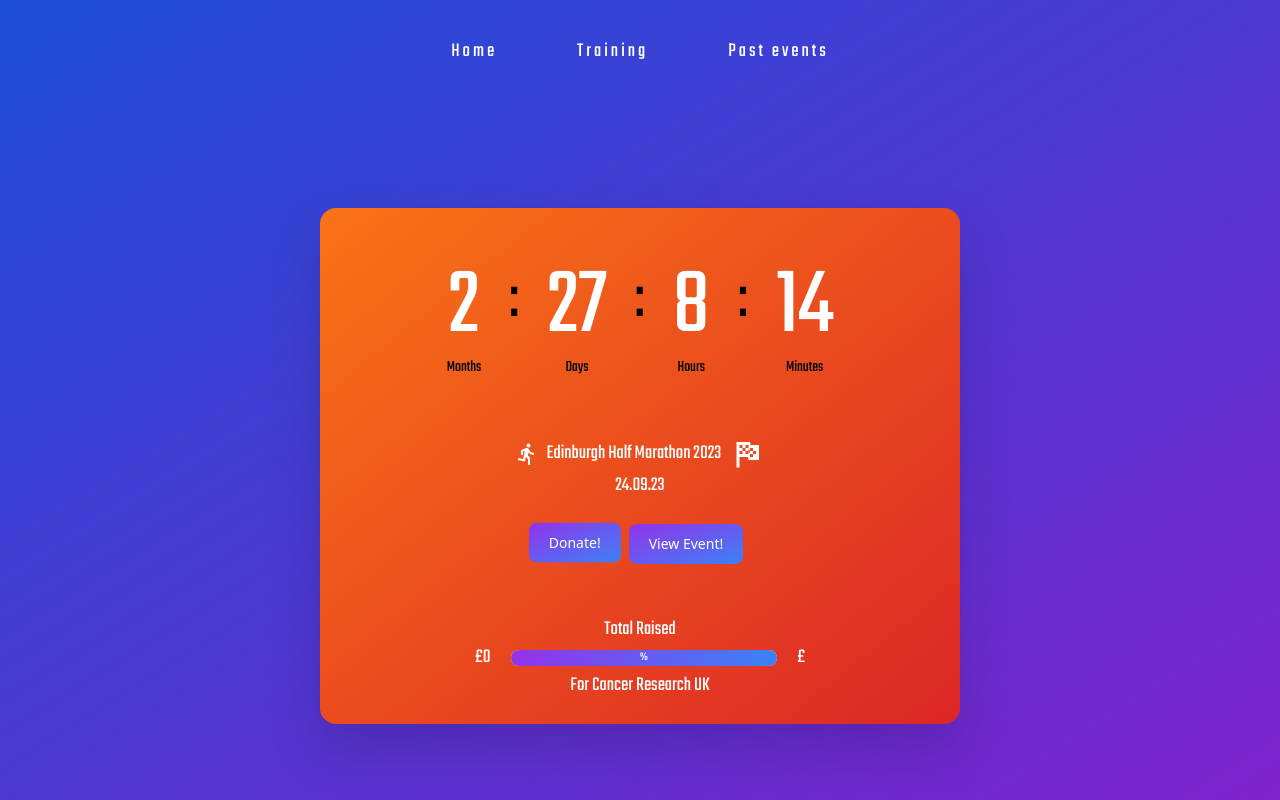
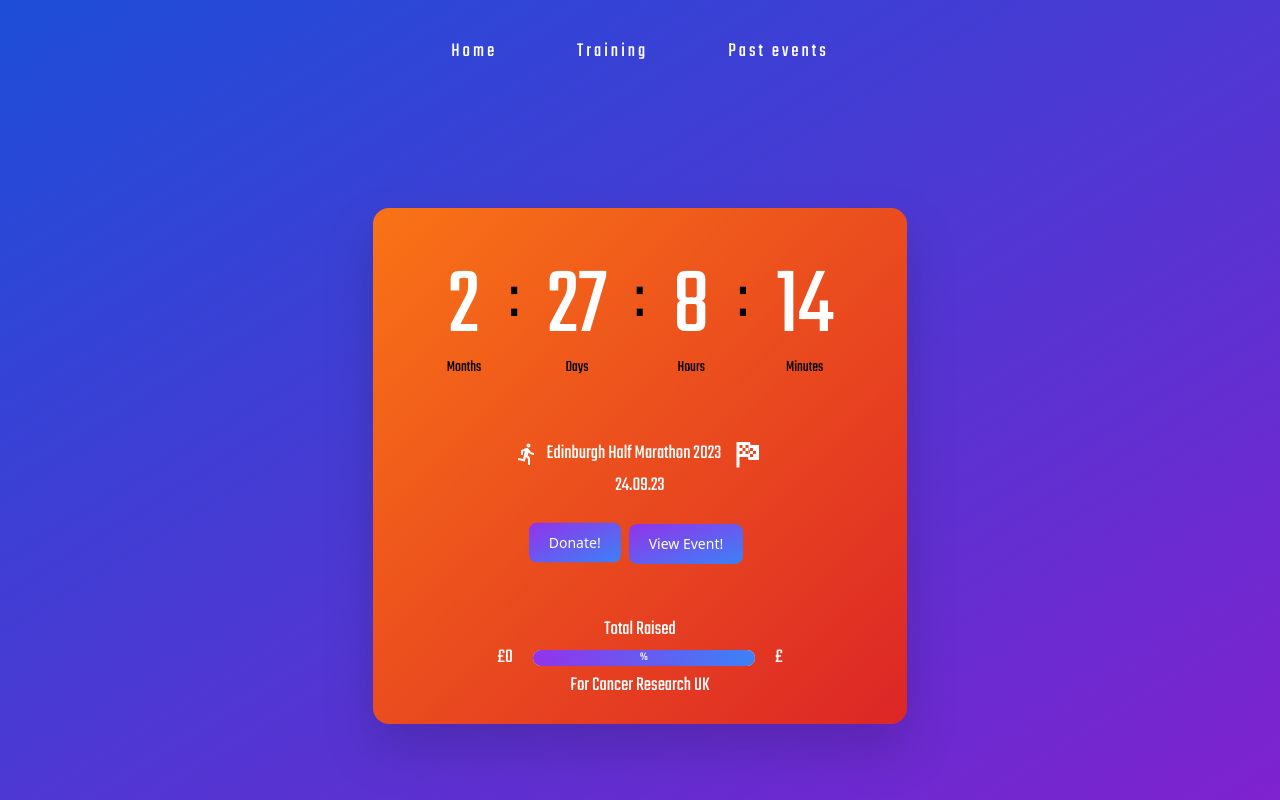
Before and after one commit to callumbuttery/marathon-tracker, a React (Vite) app: page / in a window 1280 px wide. Built offline with nearby package versions, Linux system fonts and the light colour scheme; no server answers.

Commit message:
Fix: update landing card size

```diff
--- a/src/pages/Landing.tsx
+++ b/src/pages/Landing.tsx
@@ -11,7 +11,7 @@
     return (
         <div>
             <div className="h-screen bg-gradient-to-tl from-purple-700 to-blue-700 pt-52 pb-24">
-                <div className="w-6/12 mx-auto rounded-2xl pb-2 pt-1 bg-gradient-to-br from-orange-500 to-red-600 drop-shadow-2xl max-md:w-8/12">
+                <div className="w-5/12 mx-auto rounded-2xl pb-2 pt-1 bg-gradient-to-br from-orange-500 to-red-600 drop-shadow-2xl max-md:w-8/12">
                     <CountDown />
                     <div className="flex justify-center items-center font-teko text-xl mt-12 text-white">
                         <Icon path={mdiRun} size={1} color={'white'} />
```
